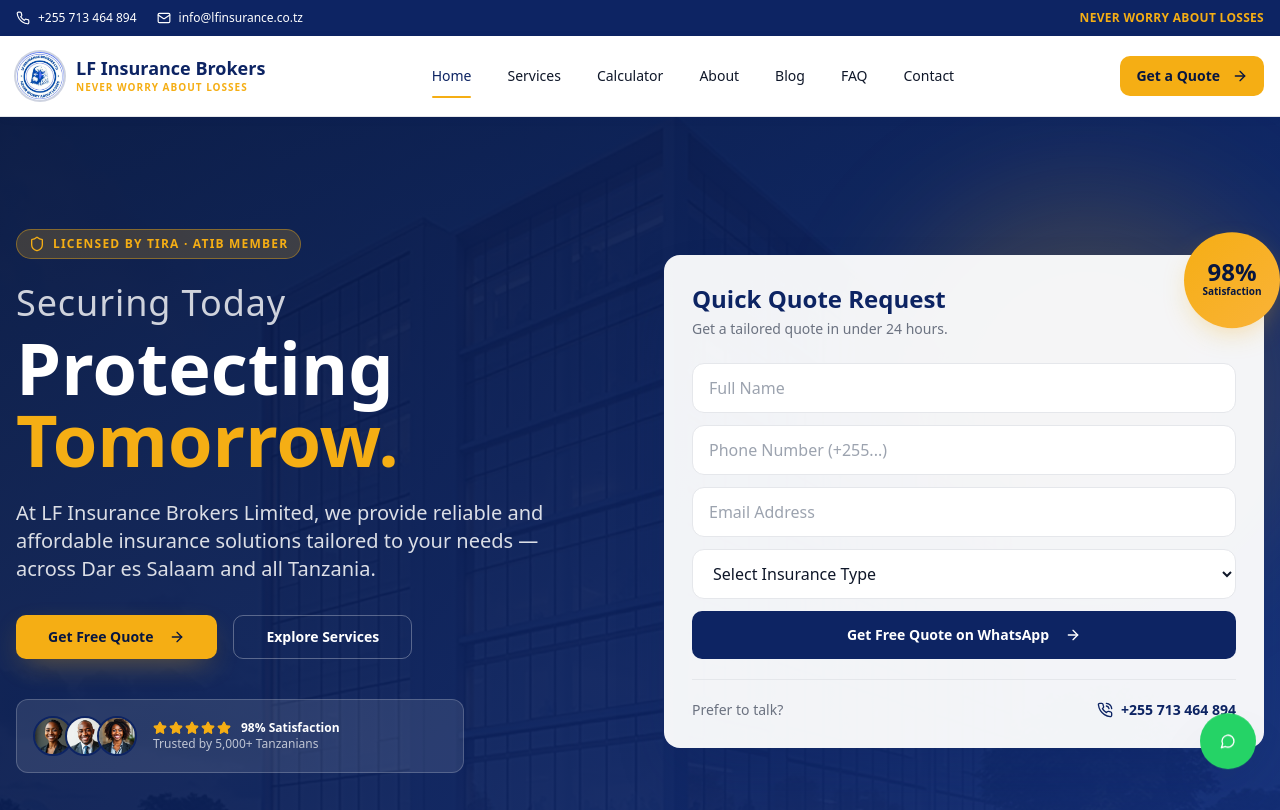
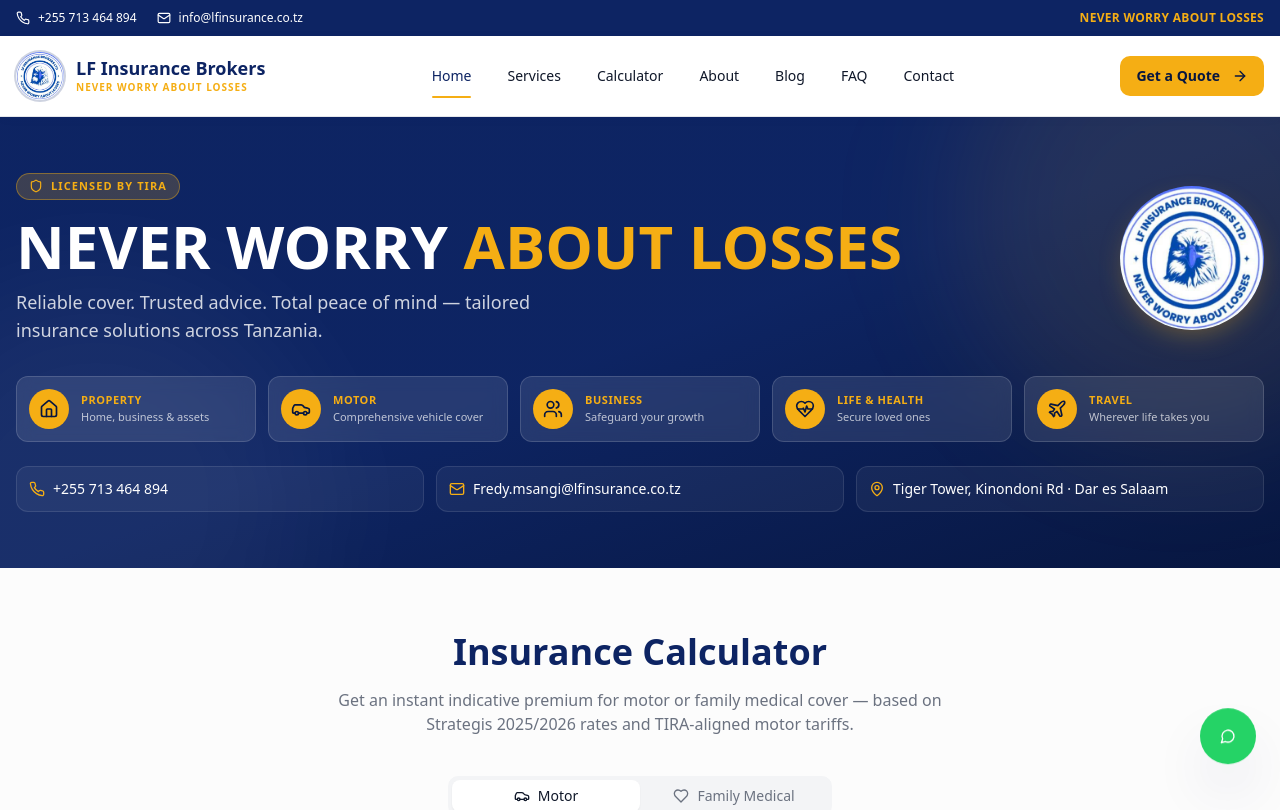
Before and after one commit to joker2000-david/lf-insurance-dar, a React (Vite) app: page / in a window 1280 px wide. Shown: the top 810 px of the page. Built offline with nearby package versions, Linux system fonts and the light colour scheme; the HTML template or start-up script is replaced by a standard one.

Commit message:
Changes
Co-authored-by: joker2000-david <220724839+joker2000-david@users.noreply.github.com>

```diff
--- /dev/null
+++ b/src/components/FlyerHero.tsx
@@ -0,0 +1,68 @@
+import { Home, Car, Users, HeartPulse, Plane, Shield, Phone, Mail, MapPin } from "lucide-react";
+import logo from "@/assets/lf-logo.jpeg";
+
+const pillars = [
+  { icon: Home, t: "PROPERTY", s: "Home, business & assets" },
+  { icon: Car, t: "MOTOR", s: "Comprehensive vehicle cover" },
+  { icon: Users, t: "BUSINESS", s: "Safeguard your growth" },
+  { icon: HeartPulse, t: "LIFE & HEALTH", s: "Secure loved ones" },
+  { icon: Plane, t: "TRAVEL", s: "Wherever life takes you" },
+];
+
+const FlyerHero = () => {
+  return (
+    <section className="relative bg-gradient-to-br from-primary via-primary to-primary-dark text-primary-foreground overflow-hidden">
+      <div className="absolute -top-32 -right-32 w-[28rem] h-[28rem] rounded-full bg-accent/10 blur-3xl" />
+      <div className="absolute -bottom-40 -left-32 w-[28rem] h-[28rem] rounded-full bg-primary-foreground/5 blur-3xl" />
+
+      <div className="container mx-auto px-4 py-10 lg:py-14 relative z-10">
+        <div className="grid lg:grid-cols-[1fr_auto] gap-8 items-center">
+          <div>
+            <div className="inline-flex items-center gap-2 px-3 py-1 rounded-full bg-accent/20 border border-accent/40 mb-4">
+              <Shield className="h-3.5 w-3.5 text-accent" />
+              <span className="text-accent font-semibold text-[11px] tracking-widest uppercase">Licensed by TIRA</span>
+            </div>
+            <h1 className="text-4xl lg:text-6xl font-bold leading-[1.05] mb-3">
+              NEVER WORRY <span className="text-accent">ABOUT LOSSES</span>
+            </h1>
+            <p className="text-base lg:text-lg text-primary-foreground/80 max-w-xl">
+              Reliable cover. Trusted advice. Total peace of mind — tailored insurance solutions across Tanzania.
+            </p>
+          </div>
+
+          <img src={logo} alt="LF Insurance Brokers" className="h-28 w-28 lg:h-36 lg:w-36 rounded-full ring-4 ring-accent/40 shadow-gold object-cover" />
+        </div>
+
+        {/* Pillar icons row — mimics flyer left column */}
+        <div className="mt-8 grid grid-cols-2 sm:grid-cols-3 lg:grid-cols-5 gap-3">
+          {pillars.map((p) => (
+            <div key={p.t} className="flex items-center gap-3 p-3 rounded-xl bg-primary-foreground/10 backdrop-blur border border-primary-foreground/15 hover:bg-primary-foreground/15 transition">
+              <div className="h-10 w-10 rounded-full bg-accent flex items-center justify-center shrink-0">
+                <p.icon className="h-5 w-5 text-accent-foreground" />
+              </div>
+              <div className="min-w-0">
+                <div className="text-[11px] font-bold text-accent tracking-wider">{p.t}</div>
+                <div className="text-[11px] text-primary-foreground/70 truncate">{p.s}</div>
+              </div>
+            </div>
+          ))}
+        </div>
+
+        {/* Contact strip — mimics flyer "Get In Touch" */}
+        <div className="mt-6 grid sm:grid-cols-3 gap-3 text-sm">
+          <a href="tel:+255713464894" className="flex items-center gap-2 p-3 rounded-lg bg-primary-foreground/5 border border-primary-foreground/10 hover:border-accent/50 transition">
+            <Phone className="h-4 w-4 text-accent" /> +255 713 464 894
+          </a>
+          <a href="mailto:Fredy.msangi@lfinsurance.co.tz" className="flex items-center gap-2 p-3 rounded-lg bg-primary-foreground/5 border border-primary-foreground/10 hover:border-accent/50 transition">
+            <Mail className="h-4 w-4 text-accent" /> Fredy.msangi@lfinsurance.co.tz
+          </a>
+          <div className="flex items-center gap-2 p-3 rounded-lg bg-primary-foreground/5 border border-primary-foreground/10">
+            <MapPin className="h-4 w-4 text-accent" /> Tiger Tower, Kinondoni Rd · Dar es Salaam
+          </div>
+        </div>
+      </div>
+    </section>
+  );
+};
+
+export default FlyerHero;
--- a/src/pages/Index.tsx
+++ b/src/pages/Index.tsx
@@ -1,24 +1,15 @@
 import Navigation from "@/components/Navigation";
-import Hero from "@/components/Hero";
-import Services from "@/components/Services";
-import Testimonials from "@/components/Testimonials";
+import FlyerHero from "@/components/FlyerHero";
+import CalculatorSection from "@/components/CalculatorSection";
 import Footer from "@/components/Footer";
 import Chatbot from "@/components/Chatbot";
-import SocialProof from "@/components/SocialProof";
-import CalculatorSection from "@/components/CalculatorSection";
 
 const Index = () => {
   return (
-    <div className="min-h-screen">
+    <div className="min-h-screen flex flex-col">
       <Navigation />
-      <Hero />
-      <SocialProof index={0} />
-      <Services />
-      <SocialProof variant="dark" index={1} />
+      <FlyerHero />
       <CalculatorSection />
-      <SocialProof index={2} />
-      <Testimonials />
-      <SocialProof variant="dark" index={3} />
       <Footer />
       <Chatbot />
     </div>
```
